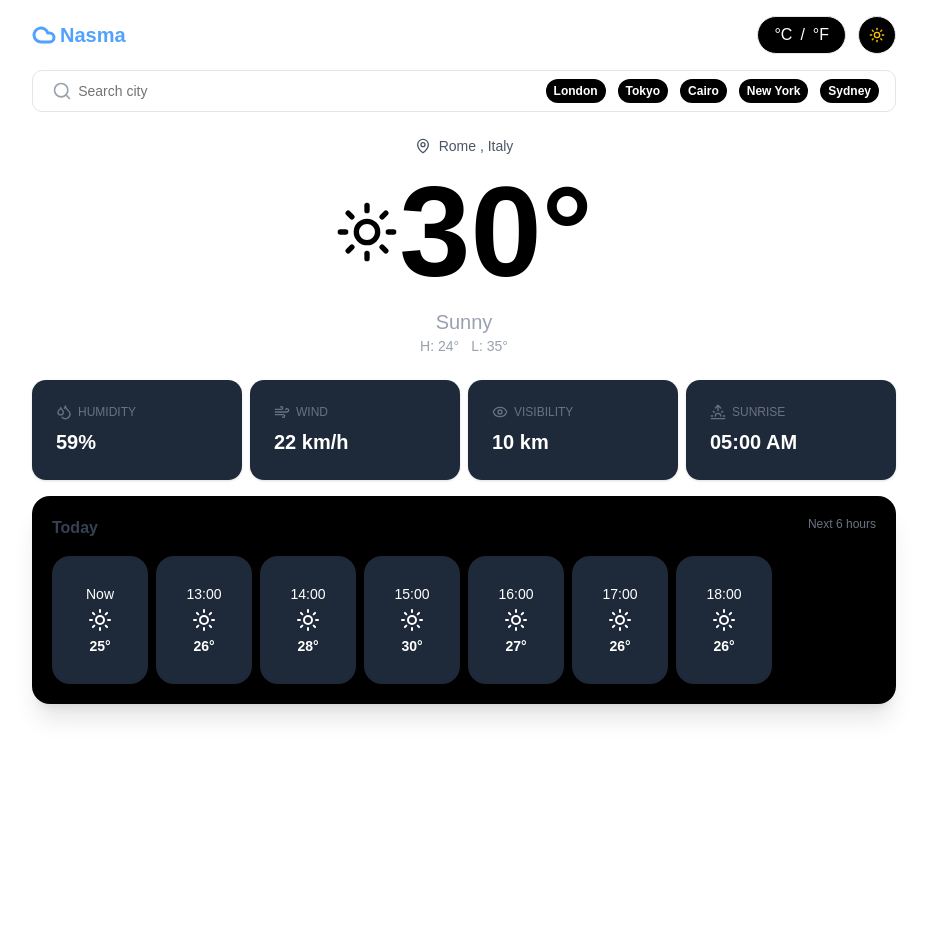
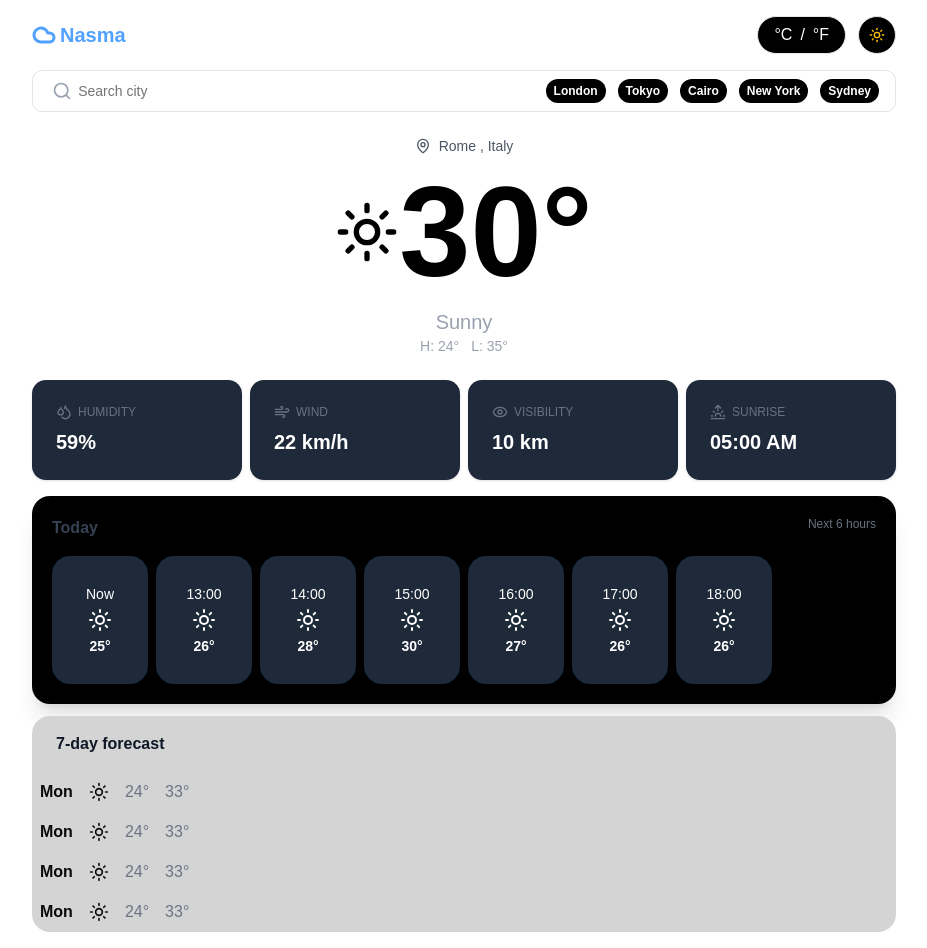
Before and after one commit to Hibaz108/nasma-weather-app, a React (Vite) app: page / in a window 1280 px wide. Shown: the whole page, without its empty margins (176-1103 px from the left). Before the commit the page ends 800 px from the top, so only its background shows below. Built offline with nearby package versions, Linux system fonts and the light colour scheme.

Commit message:
add daily forecast section

```diff
--- a/src/App.tsx
+++ b/src/App.tsx
@@ -3,7 +3,7 @@ import CurrentWeatherCard from "./components/weather/CurrentWeatherCard";
 import SearchBar from "./components/weather/SearchBar";
 import WeatherHighlights from "./components/weather/WeatherHighlights";
 import HourlyForecast from "./components/weather/HourlyForecast";
-
+import DailyForecast from "./components/weather/DailyForecast";
 function App() {
   return (
     <div className="min-h-svh max-w-4xl mx-auto flex flex-col p-4">
@@ -12,6 +12,7 @@ function App() {
       <CurrentWeatherCard />
       <WeatherHighlights />
       <HourlyForecast />
+      <DailyForecast />
     </div>
   );
 }
--- /dev/null
+++ b/src/components/weather/DailyForecast.tsx
@@ -0,0 +1,53 @@
+import { Sun } from "lucide-react";
+
+const DailyForecast = () => {
+  return (
+    <section className="bg-neutral-300 rounded-2xl text-center mt-3">
+      <table className="w-full"></table>
+      <thead>
+        <tr>
+          <th className="py-4 px-6 text-left font-bold text-gray-900" colSpan={4}>
+            7-day forecast
+          </th>
+        </tr>
+      </thead>
+
+      <tbody className="[&_td]:p-2 text-foreground divide-y divide-border">
+        <tr>
+          <td className="font-semibold">Mon</td>
+          <td>
+            <Sun className="size-5" />
+          </td>
+          <td className="text-gray-500">24°</td>
+          <td className="text-gray-500">33°</td>
+        </tr>
+        <tr>
+          <td className="font-semibold">Mon</td>
+          <td>
+            <Sun className="size-5" />
+          </td>
+          <td className="text-gray-500">24°</td>
+          <td className="text-gray-500">33°</td>
+        </tr>
+        <tr>
+          <td className="font-semibold">Mon</td>
+          <td>
+            <Sun className="size-5" />
+          </td>
+          <td className="text-gray-500">24°</td>
+          <td className="text-gray-500">33°</td>
+        </tr>
+        <tr>
+          <td className="font-semibold">Mon</td>
+          <td>
+            <Sun className="size-5" />
+          </td>
+          <td className="text-gray-500">24°</td>
+          <td className="text-gray-500">33°</td>
+        </tr>
+      </tbody>
+    </section>
+  );
+};
+
+export default DailyForecast;
```
